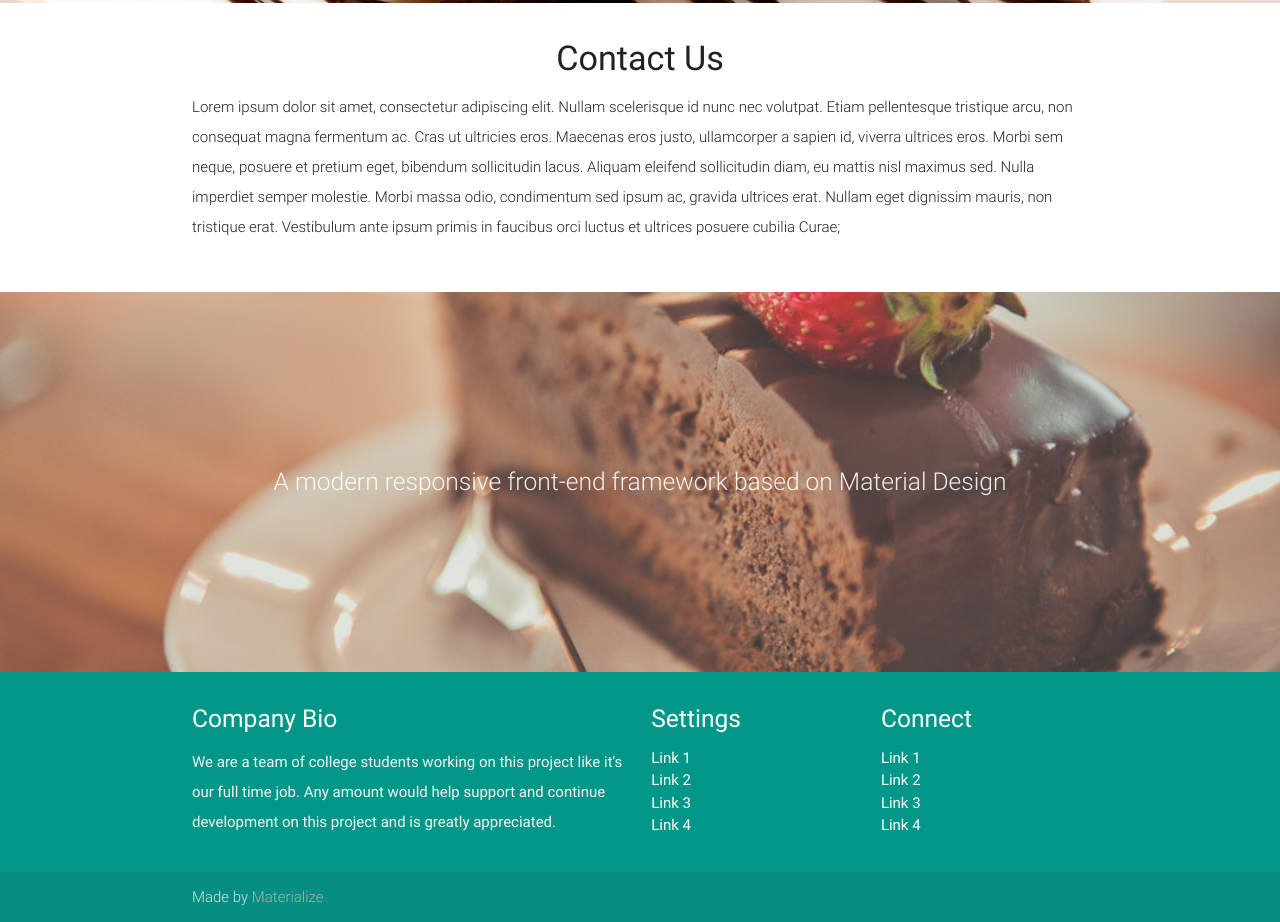
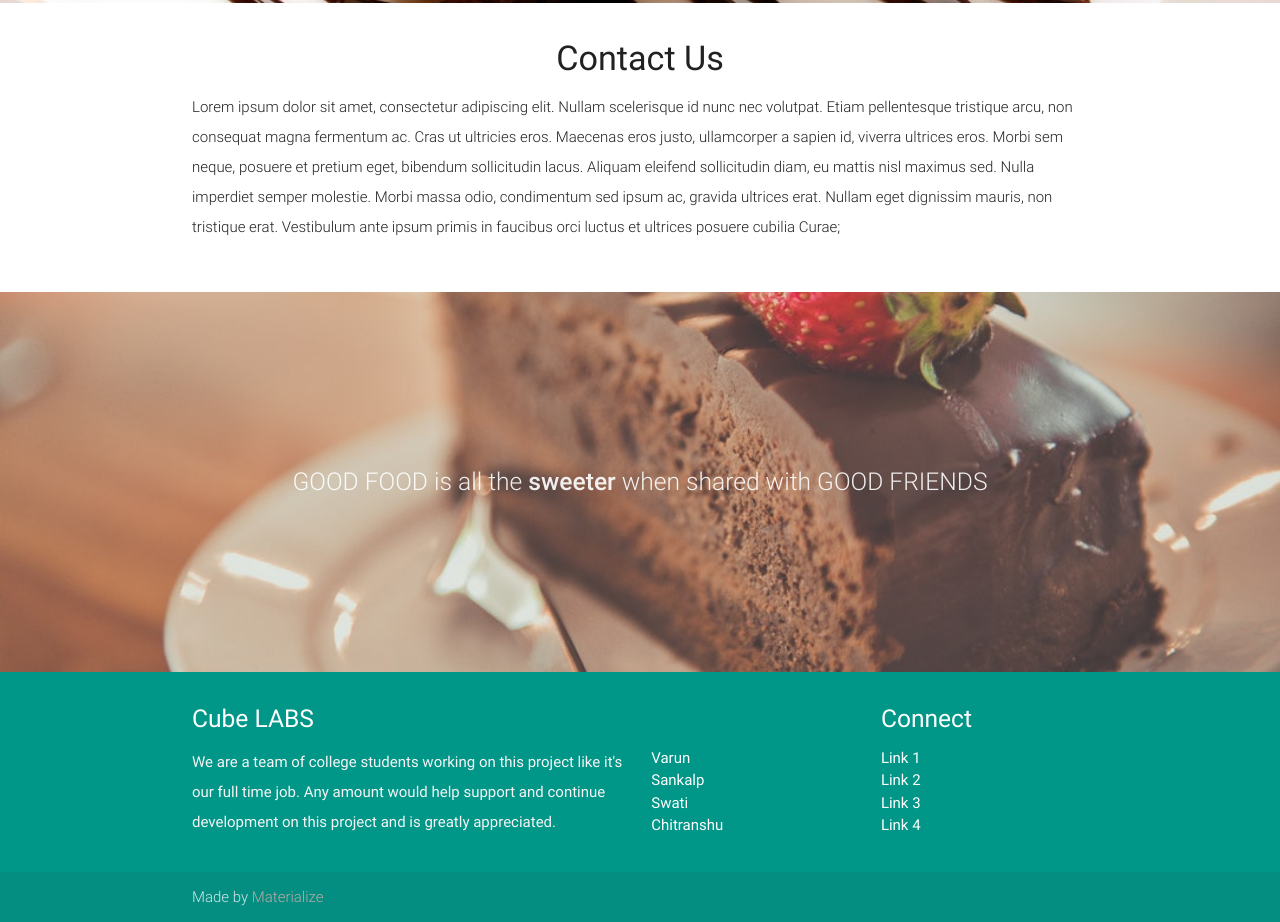
Before and after one commit to varunrajvanshi96/jecrc-cafe, a plain HTML site: page index.html in a window 1280 px wide. Shown: the part 1308-2230 px from the top of the page. Drawn offline with nearby package versions, Linux system fonts and the light colour scheme.

Commit message:
added contact details and quotes

```diff
--- a/index.html
+++ b/index.html
@@ -93,7 +93,7 @@
     <div class="section no-pad-bot">
       <div class="container">
         <div class="row center">
-          <h5 class="header col s12 light">A modern responsive front-end framework based on Material Design</h5>
+          <h5 class="header col s12 light">Laughter is brightest where food is best.</h5>
         </div>
       </div>
     </div>
@@ -119,7 +119,7 @@
     <div class="section no-pad-bot">
       <div class="container">
         <div class="row center">
-          <h5 class="header col s12 light">A modern responsive front-end framework based on Material Design</h5>
+          <h5 class="header col s12 light">GOOD FOOD is all the <strong> sweeter</strong> when shared with GOOD FRIENDS</h5>
         </div>
       </div>
     </div>
@@ -130,18 +130,18 @@
     <div class="container">
       <div class="row">
         <div class="col l6 s12">
-          <h5 class="white-text">Company Bio</h5>
+          <h5 class="white-text">Cube LABS</h5>
           <p class="grey-text text-lighten-4">We are a team of college students working on this project like it's our full time job. Any amount would help support and continue development on this project and is greatly appreciated.</p>
 
 
         </div>
         <div class="col l3 s12">
-          <h5 class="white-text">Settings</h5>
+          <h5 class="white-text"><BR></h5>
           <ul>
-            <li><a class="white-text" href="#!">Link 1</a></li>
-            <li><a class="white-text" href="#!">Link 2</a></li>
-            <li><a class="white-text" href="#!">Link 3</a></li>
-            <li><a class="white-text" href="#!">Link 4</a></li>
+            <li><a class="white-text" href="#!">Varun</a></li>
+            <li><a class="white-text" href="#!">Sankalp</a></li>
+            <li><a class="white-text" href="#!">Swati</a></li>
+            <li><a class="white-text" href="#!">Chitranshu</a></li>
           </ul>
         </div>
         <div class="col l3 s12">
```
